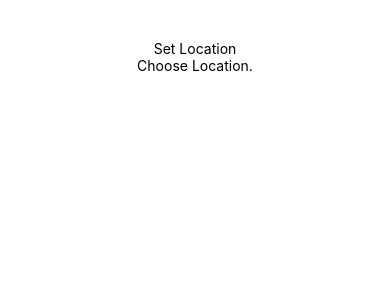
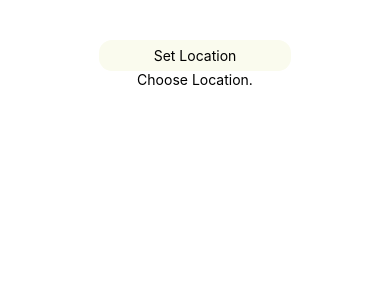
Before and after one commit to aquino-a/weather-app, a React Native app: screen / in a window 390 px wide. Shown: the top 300 px of the page. Built offline with nearby package versions, Linux system fonts and the light colour scheme.

Commit message:
add style to location

```diff
--- a/components/Location.tsx
+++ b/components/Location.tsx
@@ -64,7 +64,7 @@ const Location = (props: { onLocationChange: ((location: location) => void) }) =
         <View>
             <View >
                 <Modal
-                    style={styles.locationSelect}
+                    // style={styles.locationSelect}
                     animationType="fade"
                     transparent={true}
                     visible={modalVisible}
@@ -72,10 +72,10 @@ const Location = (props: { onLocationChange: ((location: location) => void) }) =
                         setModalVisible(!modalVisible);
                     }}
                 >
-                    <View >
-                        <View >
+                    <View style={styles.centeredView}>
+                        <View style={styles.modalView}>
                             <TextInput
-                                // style={styles.input}
+                                style={styles.locationInput}
                                 onChangeText={onSearchChange}
                                 value={searchValue}
                                 placeholder="Location"
@@ -91,21 +91,31 @@ const Location = (props: { onLocationChange: ((location: location) => void) }) =
                 </Modal>
             </View>
             <Pressable
-                onPress={() => setModalVisible(true)}
+                onPress={() => {console.log("location clicked"); setModalVisible(true);}}
             >
-                <Text>{currentLocation.name}</Text>
+                <View style={styles.locationView}>
+                    <Text>{currentLocation.name}</Text>
+                </View>
             </Pressable>
         </View>
     );
 };
 
 
-
-
-
-
 const styles = StyleSheet.create({
-    locationSelect: {
+    locationView: {
+        borderRadius: 13,
+        backgroundColor: '#fafbee',
+        paddingHorizontal: 55,
+        paddingVertical: 7,
+    },
+    centeredView: {
+        flex: 1,
+        justifyContent: "center",
+        alignItems: "center",
+        marginTop: 10
+      },
+      modalView: {
         margin: 20,
         backgroundColor: "white",
         borderRadius: 20,
@@ -113,10 +123,17 @@ const styles = StyleSheet.create({
         alignItems: "center",
         shadowColor: "#000",
         shadowOffset: {
-            width: 0,
-            height: 2
+          width: 0,
+          height: 2
         },
-    }
+        shadowOpacity: 0.25,
+        shadowRadius: 4,
+        elevation: 5
+      },
+      locationInput: {
+          padding: 5,
+          fontSize: 30
+      }
 });
 
 
```
